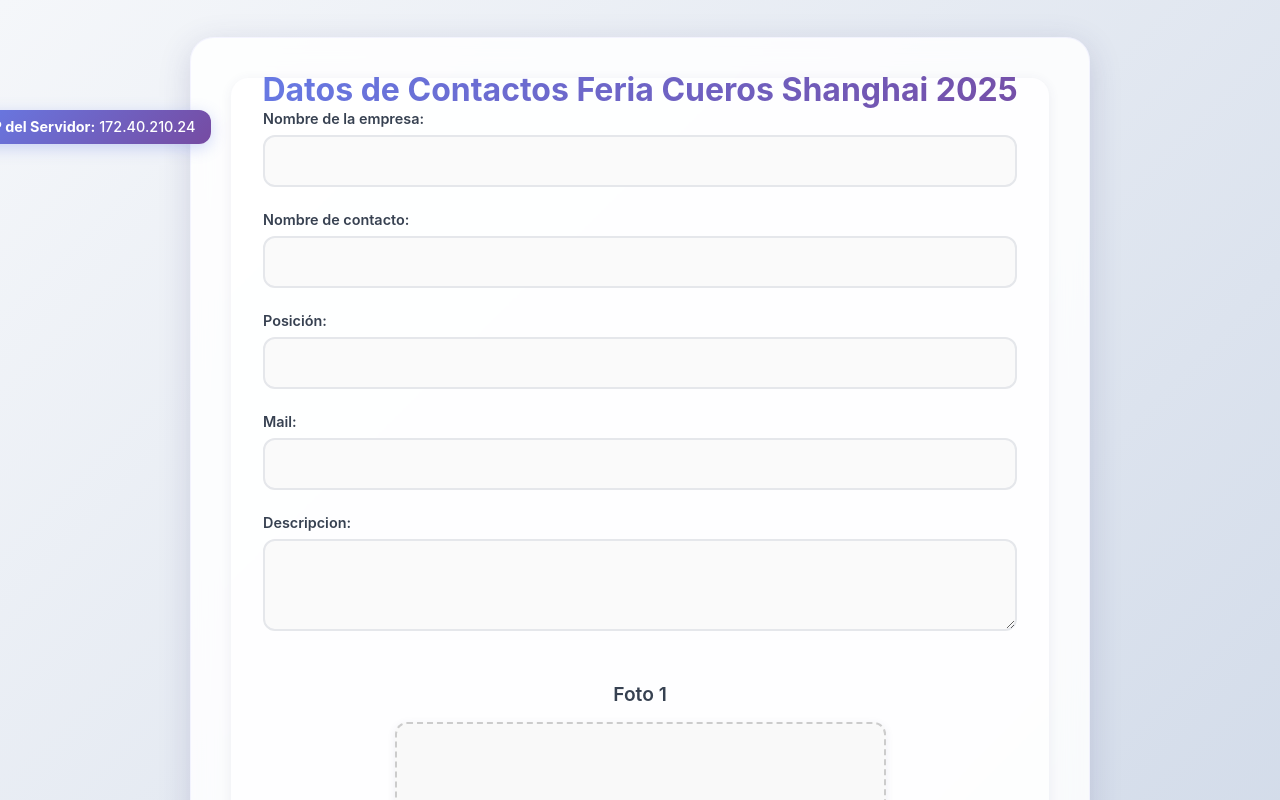
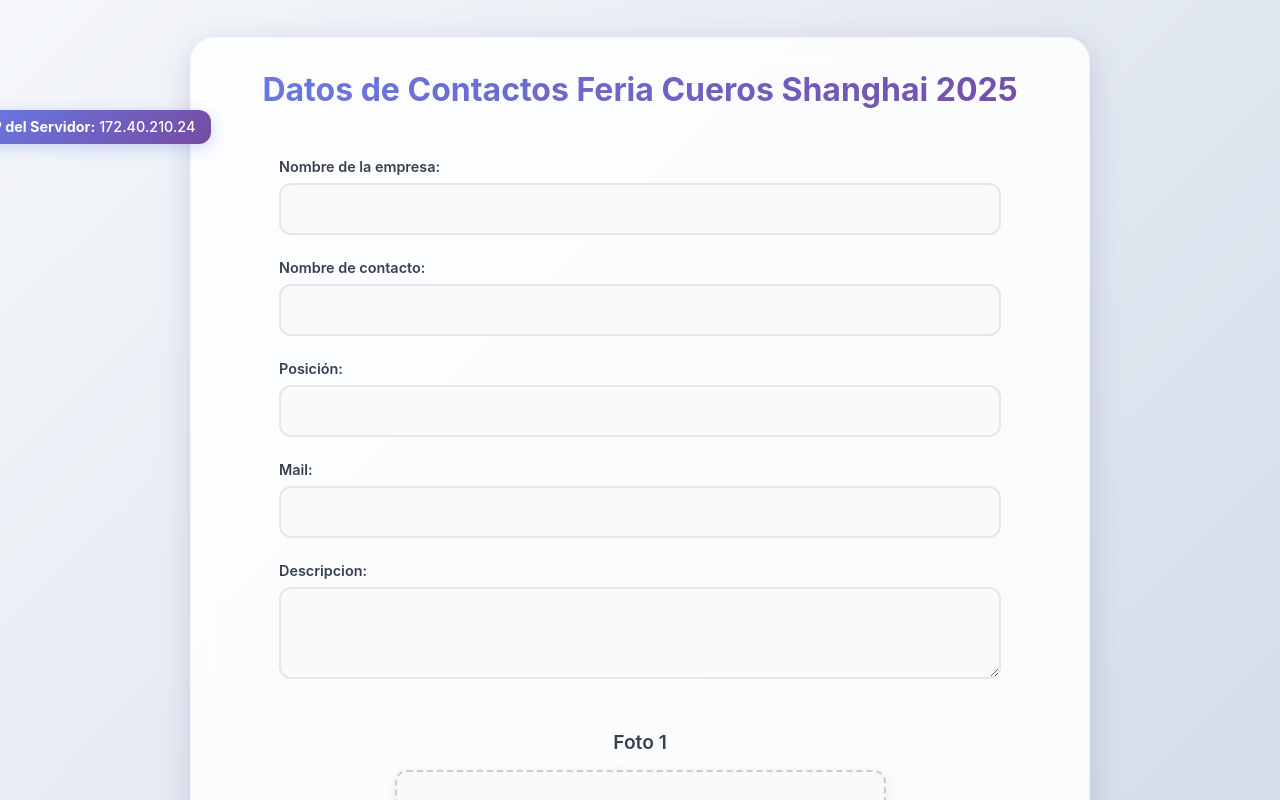
Before and after one commit to ClaudioVilas/Tarjetas-personales, a React (Vite) app in the folder front-cuaderno-feria/: page / in a window 1280 px wide. Shown: the top 800 px of the page. Built offline with nearby package versions, Linux system fonts and the light colour scheme; no server answers.

Commit message:
Update: Sincronizar cambios manuales en CSS y logs
- Actualizar estilos CSS con ajustes manuales realizados
- Actualizar logs de backend con última ejecución
- Mantener sincronización entre repositorio local y remoto

```diff
--- a/front-cuaderno-feria/src/App.css
+++ b/front-cuaderno-feria/src/App.css
@@ -83,11 +83,9 @@ h1 {
   display: flex;
   flex-direction: column;
   gap: 2rem;
-  background: rgba(255,255,255,0.7);
   border-radius: 18px;
-  box-shadow: 0 2px 12px rgba(60,60,120,0.08);
-  padding: 2rem;
-  margin: 0;
+  padding: 3rem;
+  padding-top: 5rem;
   width: 100%;
   box-sizing: border-box;
 }
```
Also changed, not shown: 1 other file (tests, documents, lock files or other folders).
